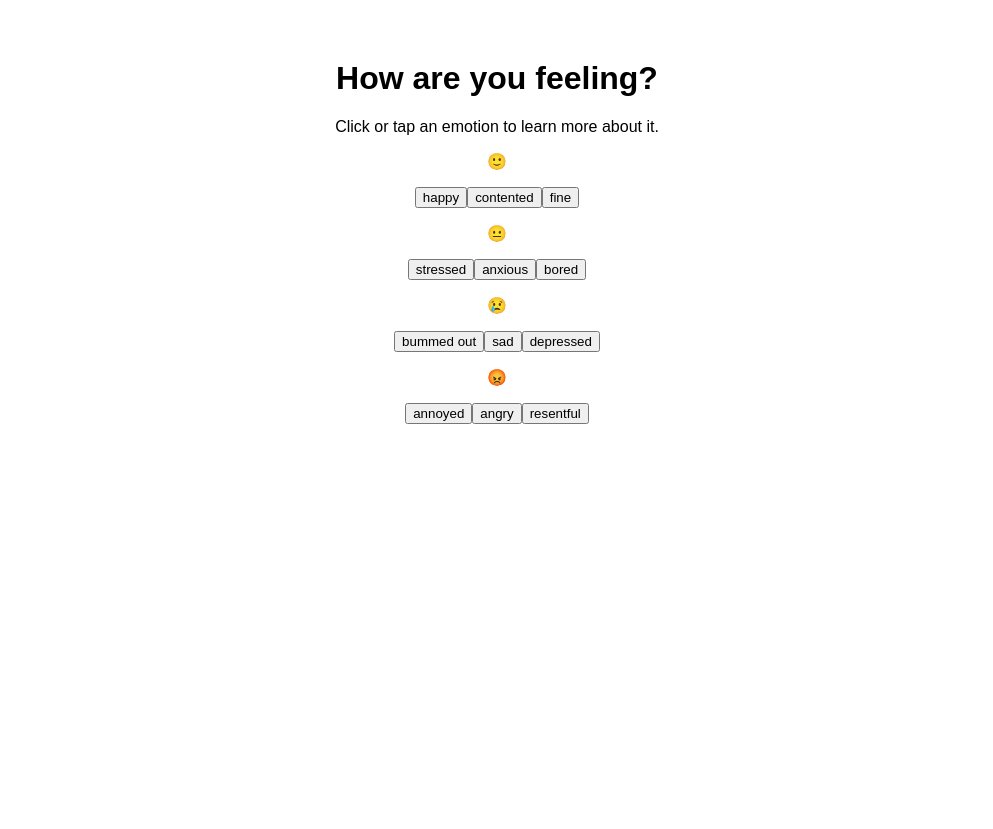
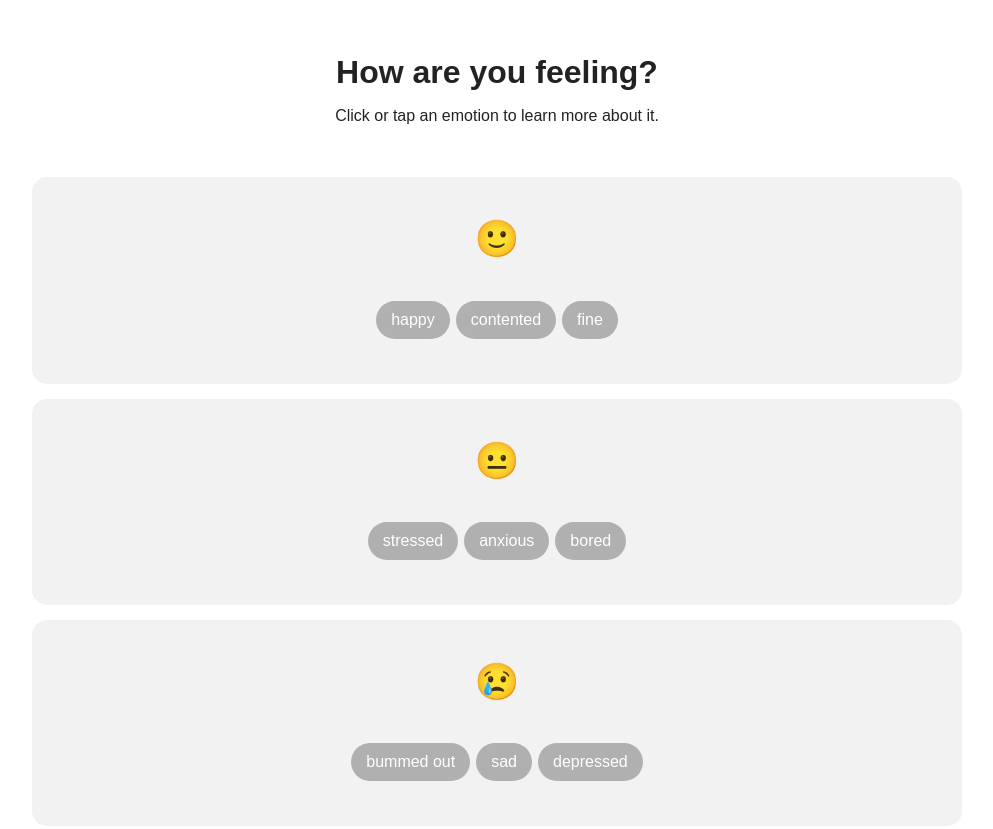
Before and after one commit to diamondalexander/gatsby-eqa, a Gatsby site: page / in a window 1280 px wide. Shown: the top 829 px of the page, without its empty margins (143-1136 px from the left). Before the commit the page ends 800 px from the top, so only its background shows below. Built offline with nearby package versions, Linux system fonts and the light colour scheme; Gatsby itself is replaced by a stand-in of ours.

Commit message:
Updated emoji class and styles

```diff
--- a/src/components/emotionCards.js
+++ b/src/components/emotionCards.js
@@ -2,7 +2,7 @@ import React from 'react'
 
 const EmotionCards = props => (
     <div className="EmotionCard">
-        <p>{props.emoji}</p>
+        <p class="emoji">{props.emoji}</p>
         <button>{props.buttonOne}</button>
         <button>{props.buttonTwo}</button>
         <button>{props.buttonThree}</button>
--- a/src/components/layout.css
+++ b/src/components/layout.css
@@ -1,10 +1,54 @@
+html {
+  color: #222;
+  font-size: 1em;
+  font-family: sans-serif;
+  line-height: 1.4;
+  text-align: center;
+  /* padding: 30px; */
+}
+
 body {
-  margin: 60px auto;
+  margin: 50px auto;
   text-align: center;
   font-family: sans-serif;
 }
 
+.intro {
+  margin-bottom: 50px;
+}
 
+.intro h1 {
+  margin: 0;
+}
+
+.intro p {
+  margin-top: 10px;
+}
+
+button {
+  background-color: #b0b0b0; /* Green */
+  border: none;
+  color: white;
+  padding: 10px 15px;
+  margin: 0px 3px;
+  border-radius: 25px;
+  text-align: center;
+  text-decoration: none;
+  display: inline-block;
+  font-size: 16px;
+}
+
+.AllCards {
+  border: none;
+  background-color: #f2f2f2;
+  padding: 1px 15px 45px 15px;
+  margin: 15px 15px;
+  border-radius: 15px;
+}
+
+.emoji {
+  font-size: 36px;
+}
 
 
 
--- a/src/pages/index.js
+++ b/src/pages/index.js
@@ -8,8 +8,10 @@ import EmotionCards from "../components/emotionCards";
 
 const IndexPage = () => (
   <Layout>
+    <div class="intro">
       <h1>How are you feeling?</h1>
       <p>Click or tap an emotion to learn more about it.</p>
+    </div>
     <div className="AllCards">
       <EmotionCards
         emoji="🙂"
```
Lines whose indentation alone changed are shown as unchanged.
